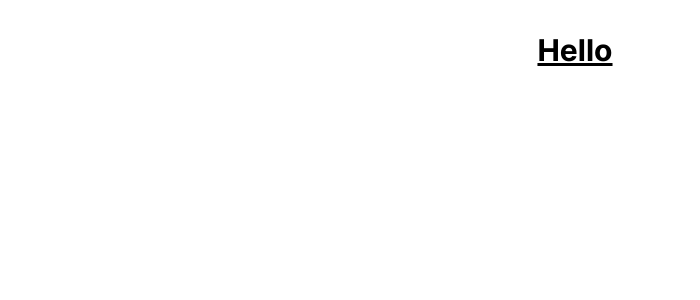
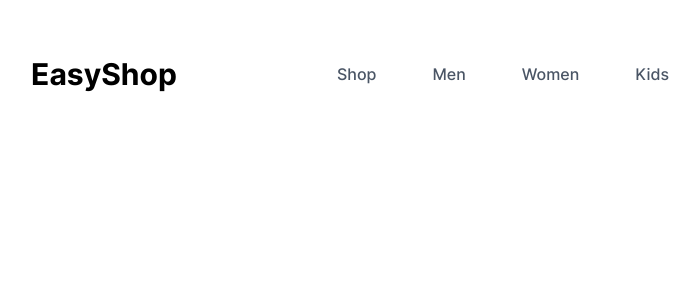
Before and after one commit to joedayz/easyshop, a React (Vite) app in the folder frontend/UI/: page / in a window 1280 px wide. Shown: the top 300 px of the page, without its empty margins (65-765 px from the left). Built offline with nearby package versions, Linux system fonts and the light colour scheme.

Commit message:
navigation bar

```diff
--- a/frontend/UI/src/App.jsx
+++ b/frontend/UI/src/App.jsx
@@ -1,14 +1,12 @@
-import { useState } from 'react'
-import reactLogo from './assets/react.svg'
-import viteLogo from '/vite.svg'
 import './App.css'
+import Navigation from "./components/Navigation/Navigation.jsx";
 
 function App() {
 
 
   return (
     <div className="App">
-      <h2 className='text-3xl font-bold underline'>Hello</h2>
+      <Navigation/>
     </div>
   )
 }
--- /dev/null
+++ b/frontend/UI/src/components/Navigation/Navigation.jsx
@@ -0,0 +1,30 @@
+import React from 'react'
+
+const Navigation = () => {
+    return (
+        <nav className='flex items-center py-6 px-16 justify-between gap-40'>
+            <div className='flex item-center gap-6'>
+                {/* Logo */}
+                <a className='text-3xl text-black font-bold gap-8' href="/">EasyShop</a>
+            </div>
+            <div className='flex flex-wrap items-center gap-8 flex-1'>
+                {/* Nav items */}
+                <ul className='flex gap-14 text-gray-600 hover:text-black'>
+                    <li><a href="/">Shop</a> </li>
+                    <li><a href="/mens">Men</a> </li>
+                    <li><a href="/womens">Women</a> </li>
+                    <li><a href="/kids">Kids</a> </li>
+                </ul>
+            </div>
+            <div>
+                {/* Search bar */}
+            </div>
+
+            <div>
+                {/* Action items - icons */}
+            </div>
+        </nav>
+    )
+}
+
+export default Navigation
```
